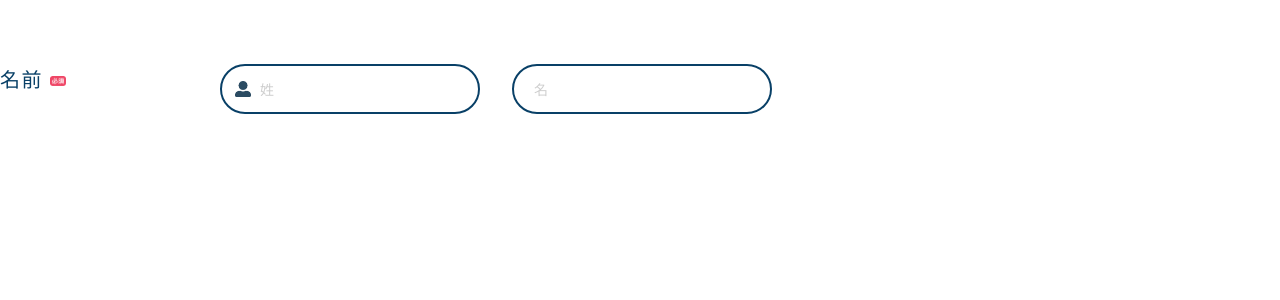
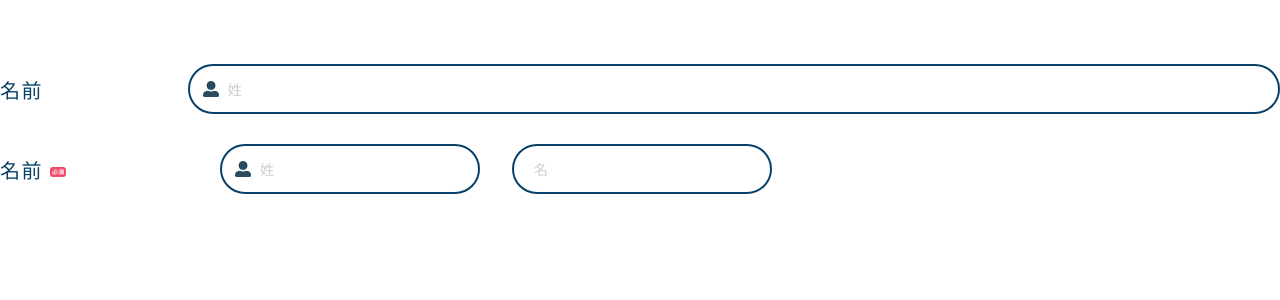
Before and after one commit to ninomiyadaisuke/families-management-app, a Next.js app: page /sample in a window 1280 px wide. Shown: the top 300 px of the page. Built offline with nearby package versions, Linux system fonts and the light colour scheme.

Commit message:
Adjust the position of labels and icons

```diff
--- a/src/pages/sample.tsx
+++ b/src/pages/sample.tsx
@@ -2,6 +2,7 @@ import React from 'react';
 import { NextPage } from 'next';
 import { Layout } from 'components/layout';
 import { useForm } from 'react-hook-form';
+import { RoundedInput } from 'components/atoms/Input';
 import { SideByInput } from 'components/molecules/Input';
 
 const Sample: NextPage = () => {
@@ -12,6 +13,16 @@ const Sample: NextPage = () => {
   } = useForm();
   return (
     <Layout pageTitle={'サンプル'}>
+      <RoundedInput
+        iconIncluded={true}
+        placeholder={'姓'}
+        label={'名前'}
+        path={'/user_icon.png'}
+        type={'text'}
+        name={'first_name'}
+        control={control}
+      />
+      <div style={{ margin: '30px' }}></div>
       <SideByInput control={control} errors={errors} label={'名前'} />
     </Layout>
   );
--- a/src/styles/components/atoms/rounded_input.module.scss
+++ b/src/styles/components/atoms/rounded_input.module.scss
@@ -3,7 +3,6 @@
 .input {
   label {
     font-size: 16px;
-    padding-left: 10px;
   }
   &__icon,
   &__icon_error {
@@ -54,6 +53,9 @@
   @include mq('md') {
     display: flex;
     label {
+      display: flex;
+      height: 50px;
+      align-items: center;
       font-size: 20px;
       width: 220px;
     }
--- a/src/styles/components/molecules/side_by_input.module.scss
+++ b/src/styles/components/molecules/side_by_input.module.scss
@@ -19,11 +19,14 @@
   @include mq('md'){
     display: flex;
     label {
+      display: flex;
+      height: 50px;
+      align-items: center;
       width: 220px;
       font-size: 20px;
     }
     &__icon {
-      top: 7px;
+      top: 18px;
       left: 50px;
     }
     &__container_size {
```
